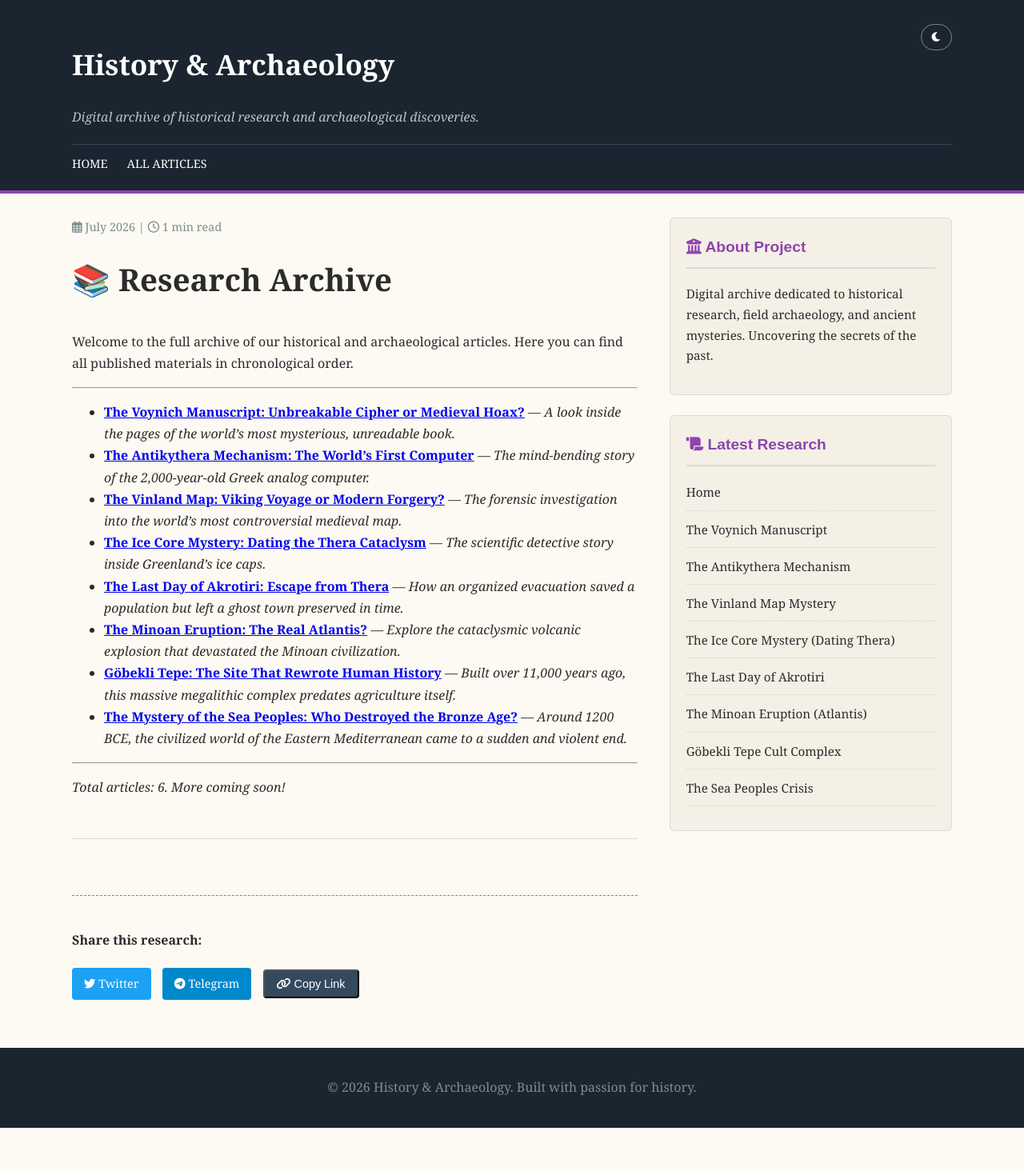
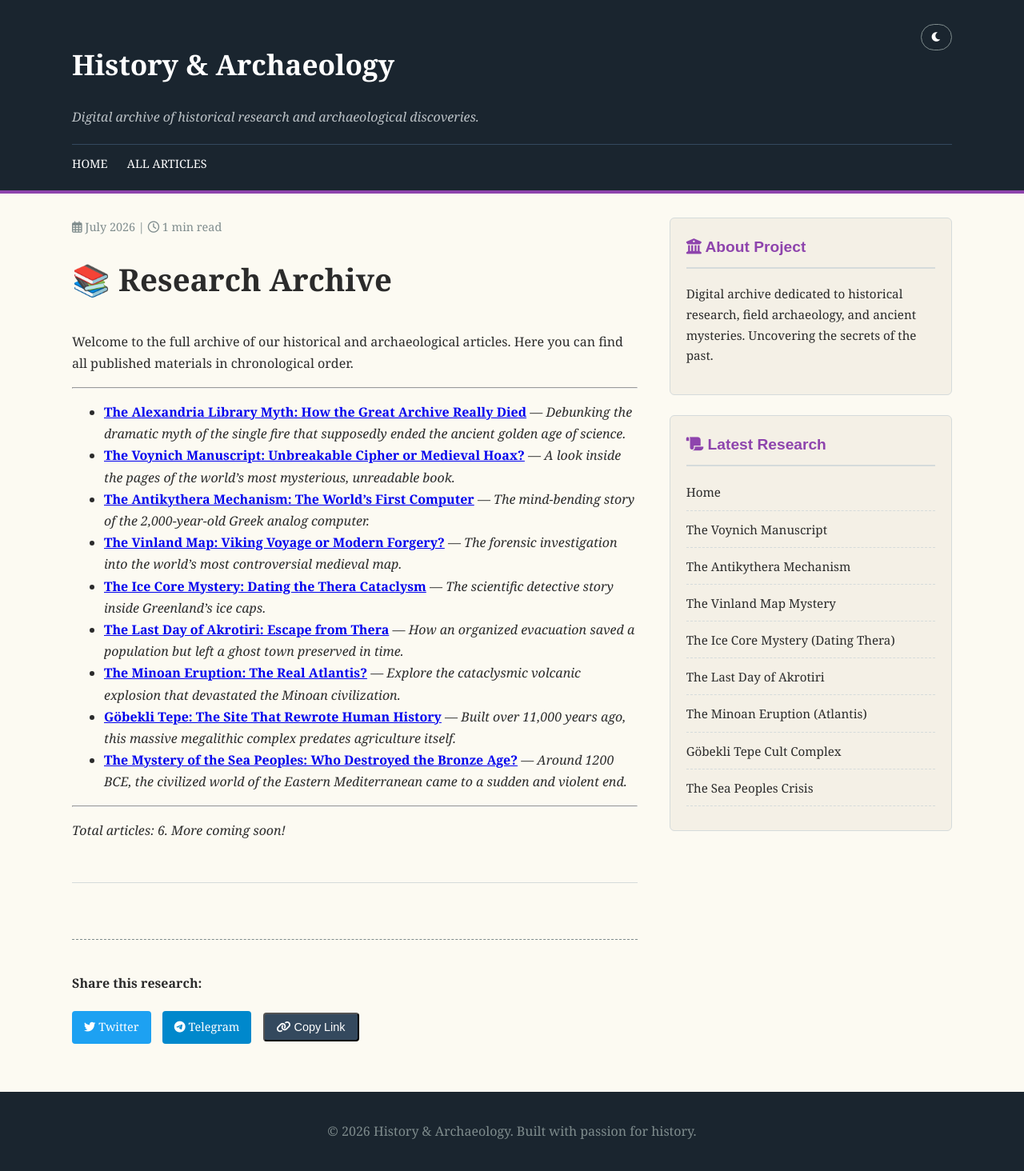
Before and after one commit to history-archaeology-project/history-archaeology-project.github.io, a Jekyll site: the page built from articles/index.md, in a window 1280 px wide. Shown: the whole page at 80% size. Built offline with Jekyll 4.4.1, drawn with Linux system fonts in a browser that asks for light colours; comment, search, counter and statistics services are not loaded; before the commit the page ends 1410 px from its top, so only the background shows below that.

Commit message:
Add new article on the Alexandria Library myth

```diff
--- a/articles/index.md
+++ b/articles/index.md
@@ -8,6 +8,7 @@ title: Archive of All Articles
 Welcome to the full archive of our historical and archaeological articles. Here you can find all published materials in chronological order.
 
 ---
+*   **[The Alexandria Library Myth: How the Great Archive Really Died](/articles/alexandria-library-myth)** — *Debunking the dramatic myth of the single fire that supposedly ended the ancient golden age of science.*
 *   **[The Voynich Manuscript: Unbreakable Cipher or Medieval Hoax?](/articles/voynich-manuscript)** — *A look inside the pages of the world's most mysterious, unreadable book.*
 *   **[The Antikythera Mechanism: The World's First Computer](/articles/antikythera-mechanism)** — *The mind-bending story of the 2,000-year-old Greek analog computer.*
 *   **[The Vinland Map: Viking Voyage or Modern Forgery?](/articles/vinland-map-mystery)** — *The forensic investigation into the world's most controversial medieval map.*
```
